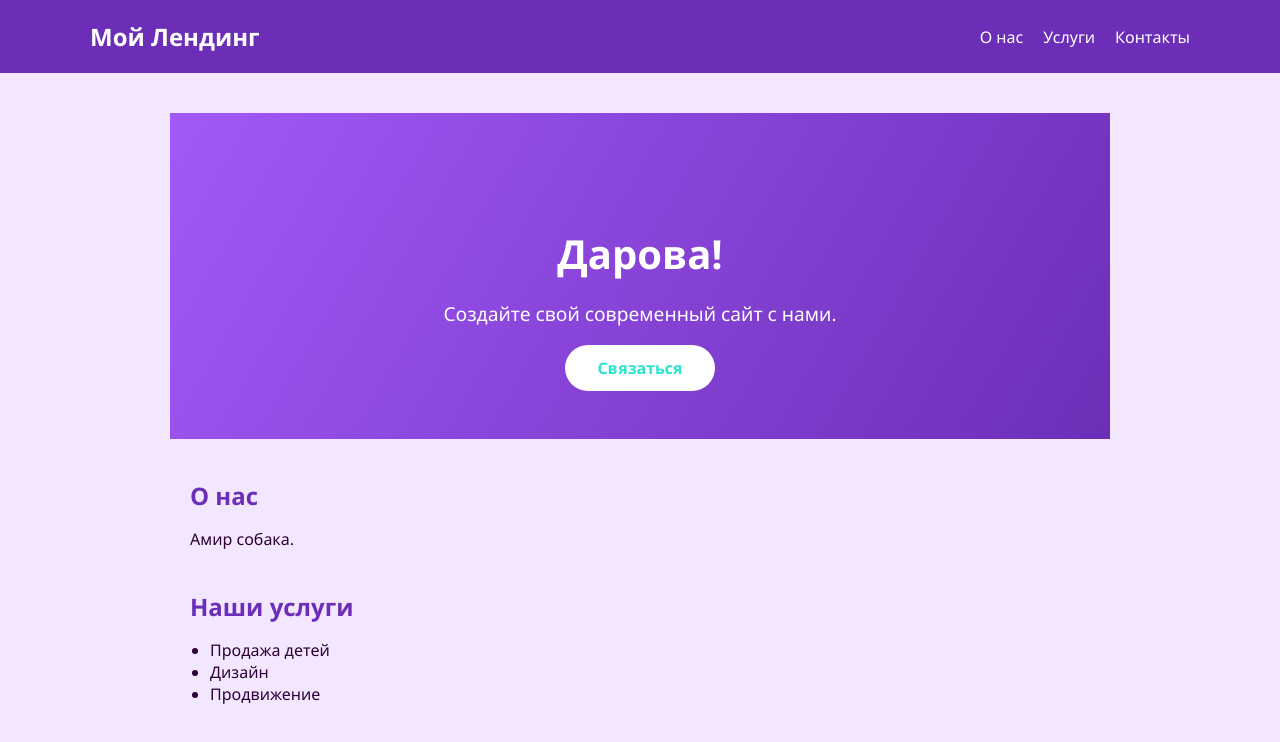
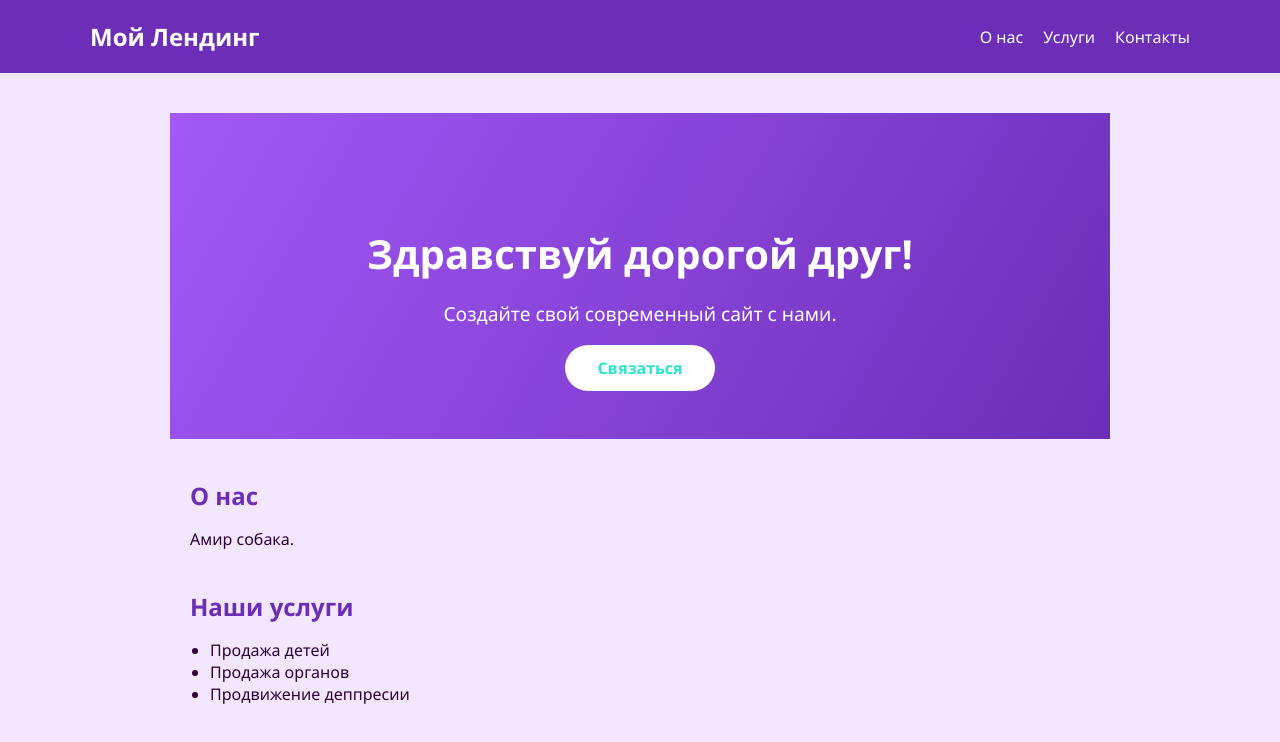
Before and after one commit to Tacoschaud/my-fisrt-work, a plain HTML site: page index.html in a window 1280 px wide. Shown: the top 742 px of the page. Drawn offline with Linux system fonts and the light colour scheme.

Commit message:
Update index.html

```diff
--- a/index.html
+++ b/index.html
@@ -18,7 +18,7 @@
         </nav>
     </header>
     <section class="hero">
-        <h1>Дарова!</h1>
+        <h1>Здравствуй дорогой друг!</h1>
         <p>Создайте свой современный сайт с нами.</p>
         <a href="#contact" class="btn">Связаться</a>
     </section>
@@ -30,8 +30,8 @@
         <h2>Наши услуги</h2>
         <ul>
             <li>Продажа детей</li>
-            <li>Дизайн</li>
-            <li>Продвижение</li>
+            <li>Продажа органов</li>
+            <li>Продвижение деппресии</li>
         </ul>
     </section>
     <section id="contact">
```
